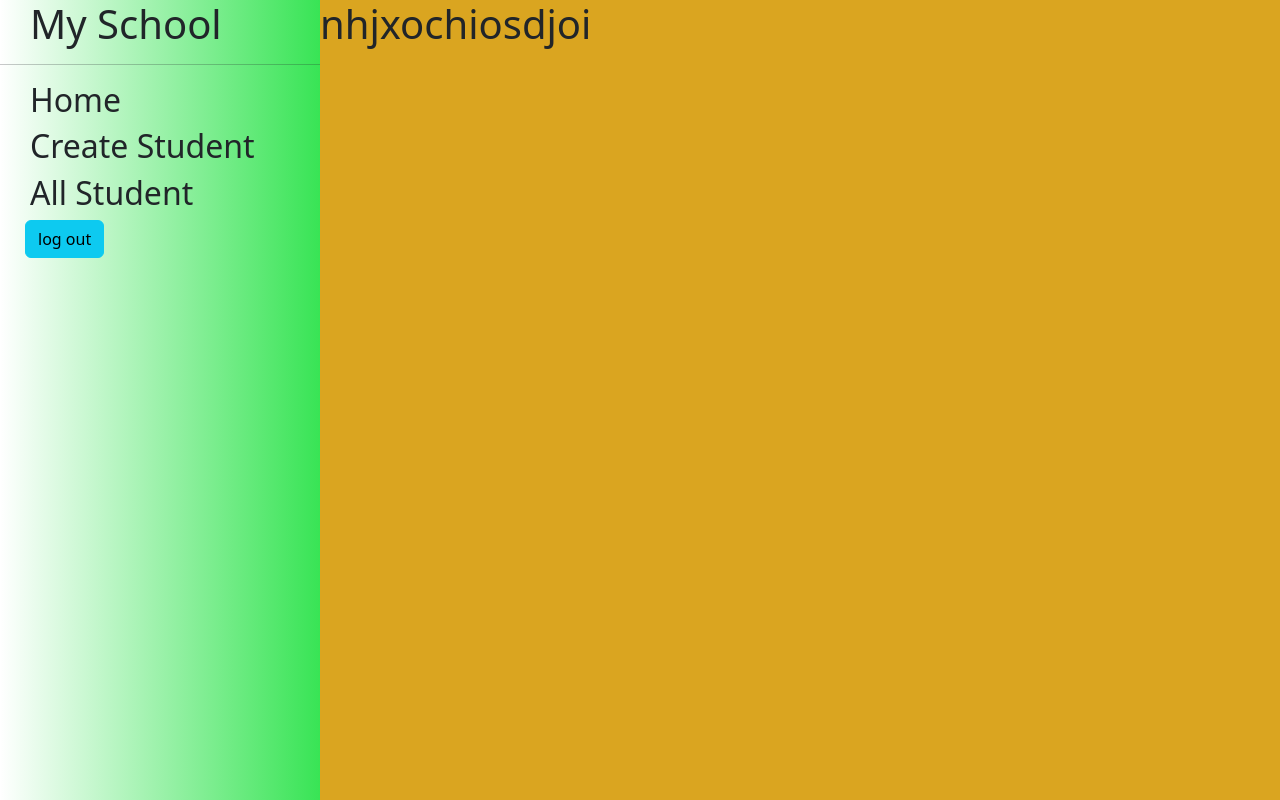
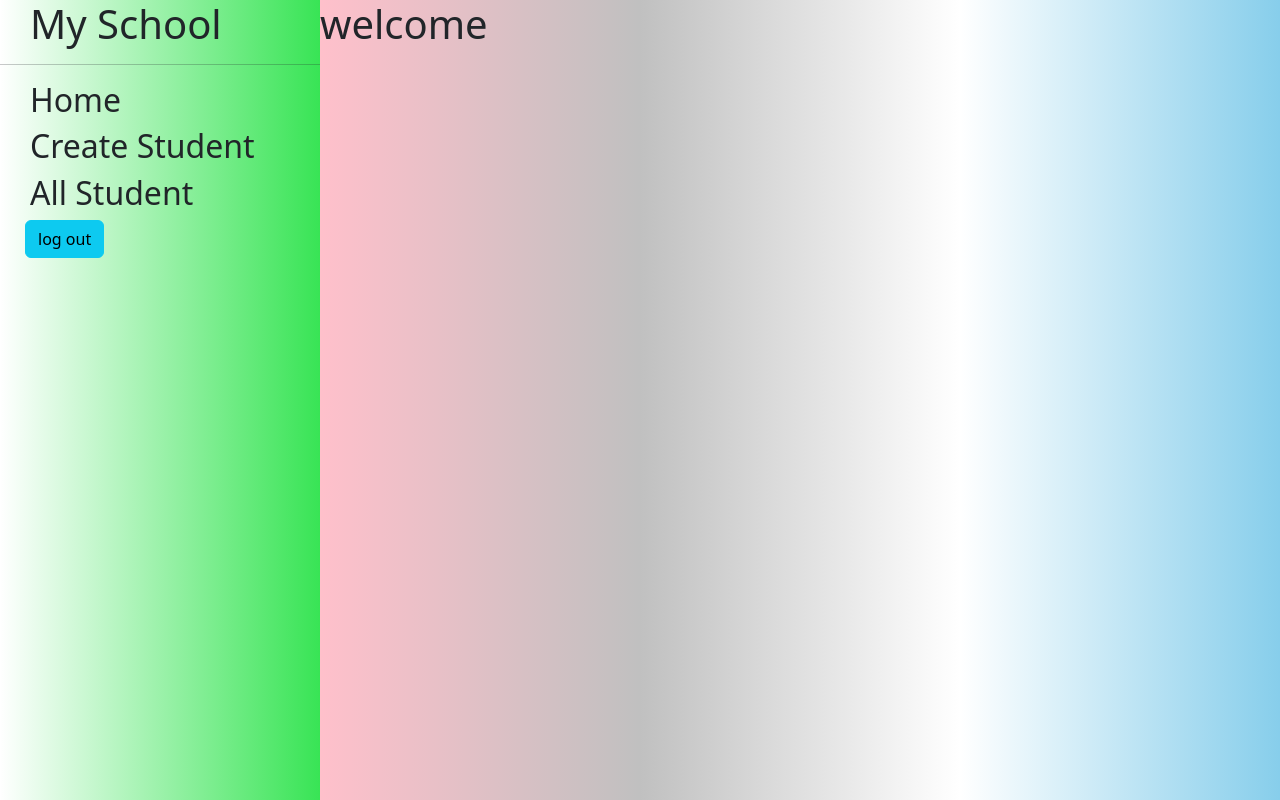
Before and after one commit to vamshikumar123456789/schoolapp, an Angular app: page /dashboard/home in a window 1280 px wide. Built offline with nearby package versions, Linux system fonts and the light colour scheme.

Commit message:
dashboard background color changed

```diff
--- a/src/app/dashboard/dashboard.component.scss
+++ b/src/app/dashboard/dashboard.component.scss
@@ -11,7 +11,7 @@
 .c2{
     height: 100%;
     width: 75%;
-    background-color: goldenrod;
+    background-image: linear-gradient(to left,skyblue,white,silver,pink);
 }
 h1,h2{
     margin-left: 30px;
--- a/src/app/home/home.component.html
+++ b/src/app/home/home.component.html
@@ -1,2 +1,2 @@
 
-<h1>nhjxochiosdjoi</h1>
+<h1>welcome</h1>
```
